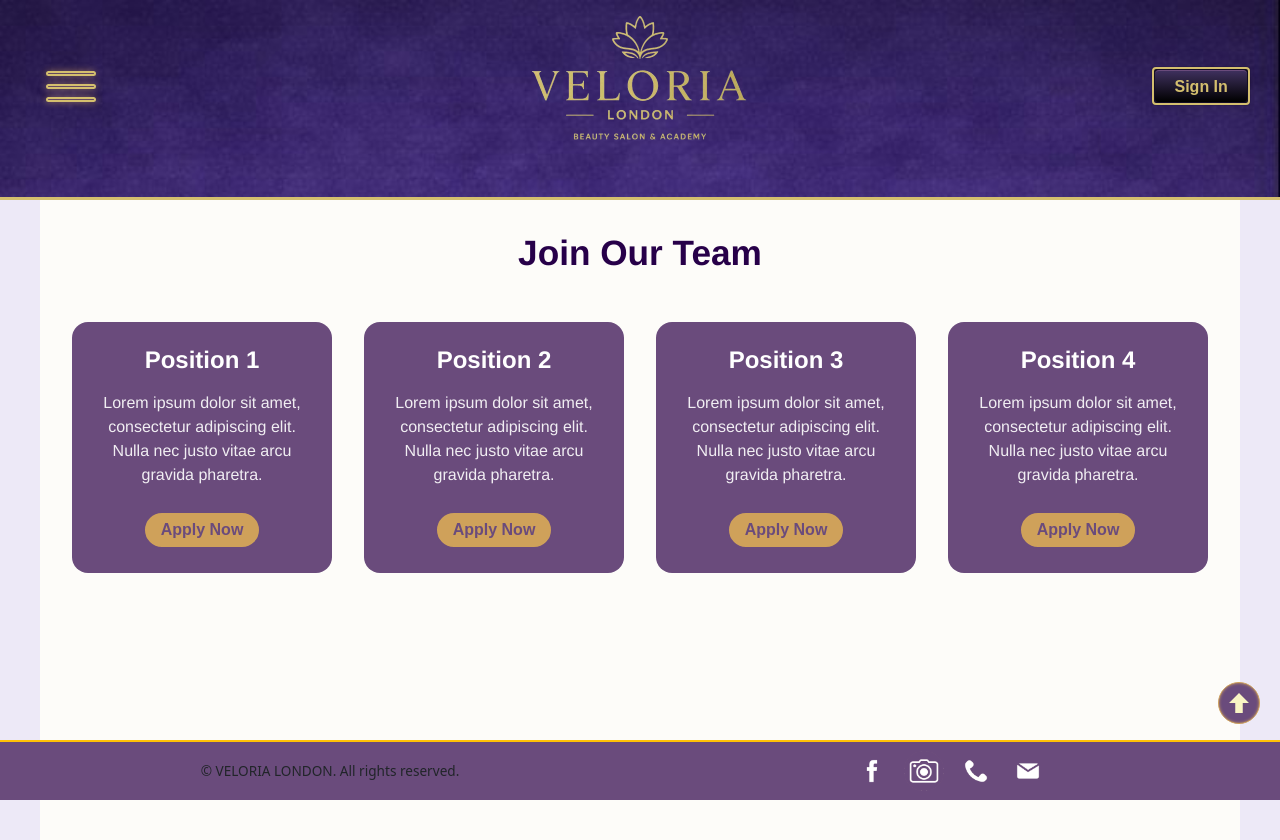
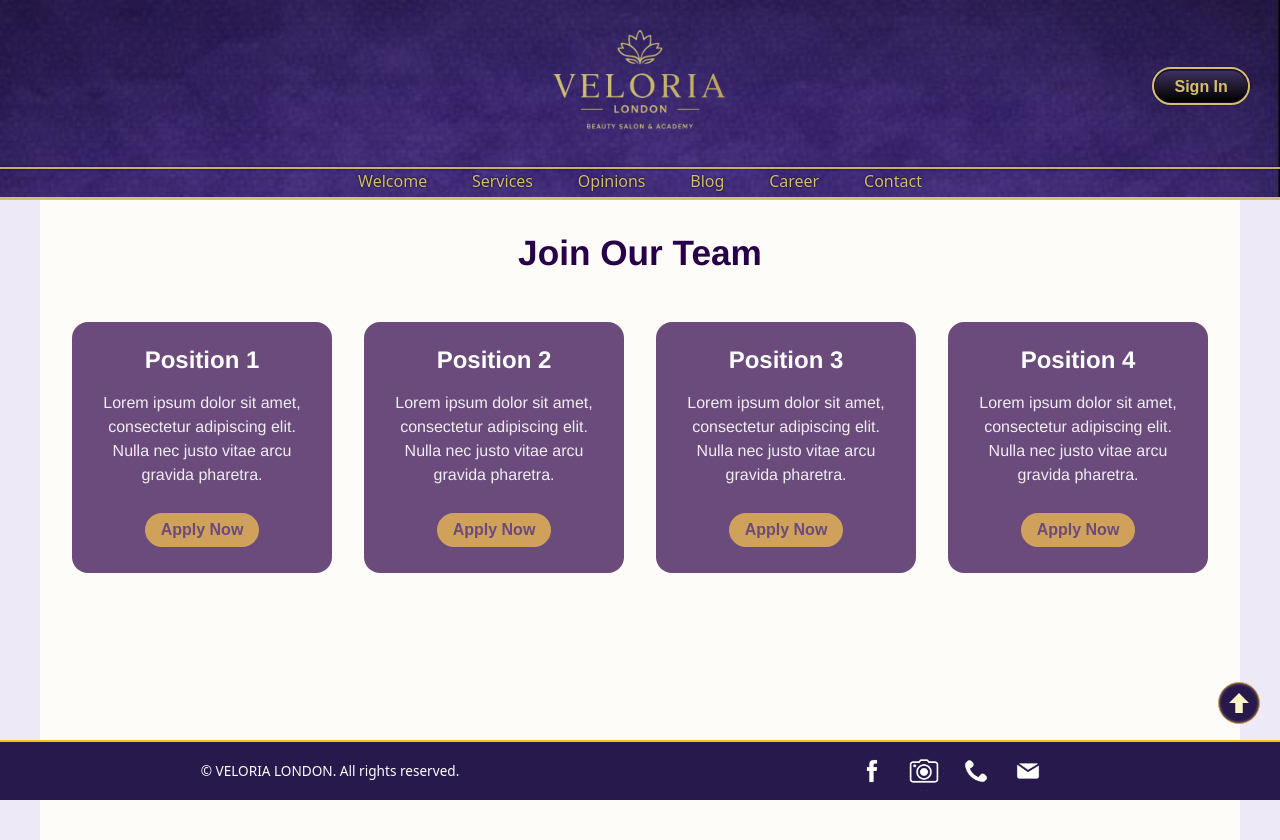
Before and after one commit to mscimath/adrian_project_3_update, a Django app: page /career/ in a window 1280 px wide. Run offline with Django 5.2, Linux system fonts and the light colour scheme.

Commit message:
menu desktop show & hamburger desktop hide

```diff
--- a/main/static/main/css/style.css
+++ b/main/static/main/css/style.css
@@ -57,12 +57,19 @@ header.top-nav .header-img {
   flex-direction: column;
   height: 197px;
 }
+
+.nav-top hr {
+  border-top: 2px solid #d4bf6e;
+  box-shadow: 0px 0px 2px #000;
+  opacity: 0.9;
+  margin: 0;
+}
 .nav-top-elements {
   display: flex;
   flex-direction: row;
   align-items: center;
   padding: 5px 30px 0px 30px;
-  color: #6a4b7c;
+  color: #27194c;
   height: 167px;
 }
 
@@ -129,6 +136,20 @@ header.top-nav .header-img {
   transform: translate(-12px, -33px) rotate(120deg);
 }
 
+.menu-desktop-row {
+  display: flex;
+  flex-direction: row;
+  align-items: center;
+  justify-content: center;
+  gap: 2.8rem;
+}
+
+.menu-desktop-item {
+  text-decoration: none;
+  color: #d4bf6e;
+  text-shadow: 0px 0px 2px #000;
+}
+
 .nav-bottom {
   display: flex;
   justify-content: space-between;
@@ -280,7 +301,7 @@ text-shadow: 1px 1px 2px #270049;
     border: 1px solid #cfa15a;
     box-shadow: 0px 0px 3px #cfa15a;
     box-shadow: inset 0px 0px 3px #cfa15a;
-    background-color: #6a4b7c;
+    background-color: #27194c;
     color: white;
     fill: #f9f5c4;
     padding: 5px 5px !important;
@@ -529,7 +550,7 @@ gap: 10px;
 
 /* Fixed footer positioning */
 #footer {
-  background-color: #6a4b7c !important;
+  background-color: #27194c !important;
   position: fixed;
   bottom: 0;
   width: 100%;
@@ -549,6 +570,7 @@ gap: 10px;
   align-items: center;
   justify-content: space-between;
   padding: 0 20px;
+  color: white;
 }
 
 /* Left */
@@ -731,13 +753,27 @@ gap: 10px;
 }
 
 
-@media (min-width: 900px) {
+@media (min-width: 901px) {
     .desktop-hide {
-      display:none !important
+      display:none !important;
+  }
 
+  .menu-desktop-row {
+    display: flex !important; /*show menu desktop */
+  }
+
+  .nav-bottom {
+    display: none !important; /* hide side menu */
+  }
+  #hamburger {
+    display: none !important; /* hide hamburger */
+  }
+  .overlay-image.desktop-hero-book-btn {
+    display: flex !important;
   }
 }
 
+/* ---- Tablet & Mobile ---- */
 @media (max-width: 900px) {
     .main-section {
       flex-direction: column;
@@ -1140,7 +1168,7 @@ select:focus, input[type="date"]:focus, input[type="time"]:focus {
   background-color: rgba(0, 0, 0, 0.6);
   border: 2px solid rgb(212, 191, 110);
   box-shadow: 0px 0px 1px #000;
-  border-radius: 4px;
+  border-radius: 1.7rem;
   padding: 1px;
 }
 
@@ -1150,8 +1178,8 @@ select:focus, input[type="date"]:focus, input[type="time"]:focus {
   text-wrap: nowrap;
   color: rgb(212, 191, 110);
   background-image: linear-gradient(to bottom, #3e305d, #000);
-  border-radius: 4px;
-  border-top: 1px solid #6a4b7c;
+  border-radius: 1.7rem;
+  border-top: 1px solid #27194c;
   font-family: 'Montserrat', sans-serif;
   font-weight: 600;
   text-decoration: none;
--- a/main/templates/partials/header.html
+++ b/main/templates/partials/header.html
@@ -2,13 +2,9 @@
 {% load static %}
 <header class="top-nav">
         <img src="{% static 'main/img/tlo_header.jpg' %}" alt="header" class="header-img">
-
     <div class="nav-top">
-
-
       <div class="nav-top-elements">
         <div>
-
           <div class="mobile-hide hamburger" id="hamburger" onclick="openMENU()" >
             <div class="line"></div>
             <div class="line"></div>
@@ -18,7 +14,7 @@
         </div>
 
         <div class="logo-container" style="text-align: center;">
-          <img src="{% static 'main/img/veloria.png' %}" alt="Logo" width="250" style="height: auto;">
+          <img src="{% static 'main/img/veloria.png' %}" alt="Logo" width="200" style="height: auto;">
         </div>
 
         <div class="desktop-hide hamburger" id="hamburger" onclick="openMENU()" >
@@ -35,6 +31,15 @@
             <img style="transform: translateY(-50%);" class="overlay-image2 mobile-hide" src="{% static 'main/img/book_now2.png' %}" alt="BOOK NOW" onclick="window.location.href='{% url 'calendar' %}';">-->
         </div>
         </div>
+      </div>
+      <hr>
+      <div class="menu-desktop-row">
+        <a class="menu-desktop-item" href="{% url 'index' %}">Welcome</a>
+        <a class="menu-desktop-item" href="{% url 'services' %}">Services</a>
+        <a class="menu-desktop-item" href="{% url 'reviews_page' %}">Opinions</a>
+        <a class="menu-desktop-item" href="{% url 'blog' %}">Blog</a>
+        <a class="menu-desktop-item" href="{% url 'career' %}">Career</a>
+        <a class="menu-desktop-item" href="{% url 'contact' %}">Contact</a>
       </div>
 
     </div>
```
Also changed, not shown: other parts of main/static/main/css/style.css (+32 -40 lines).
